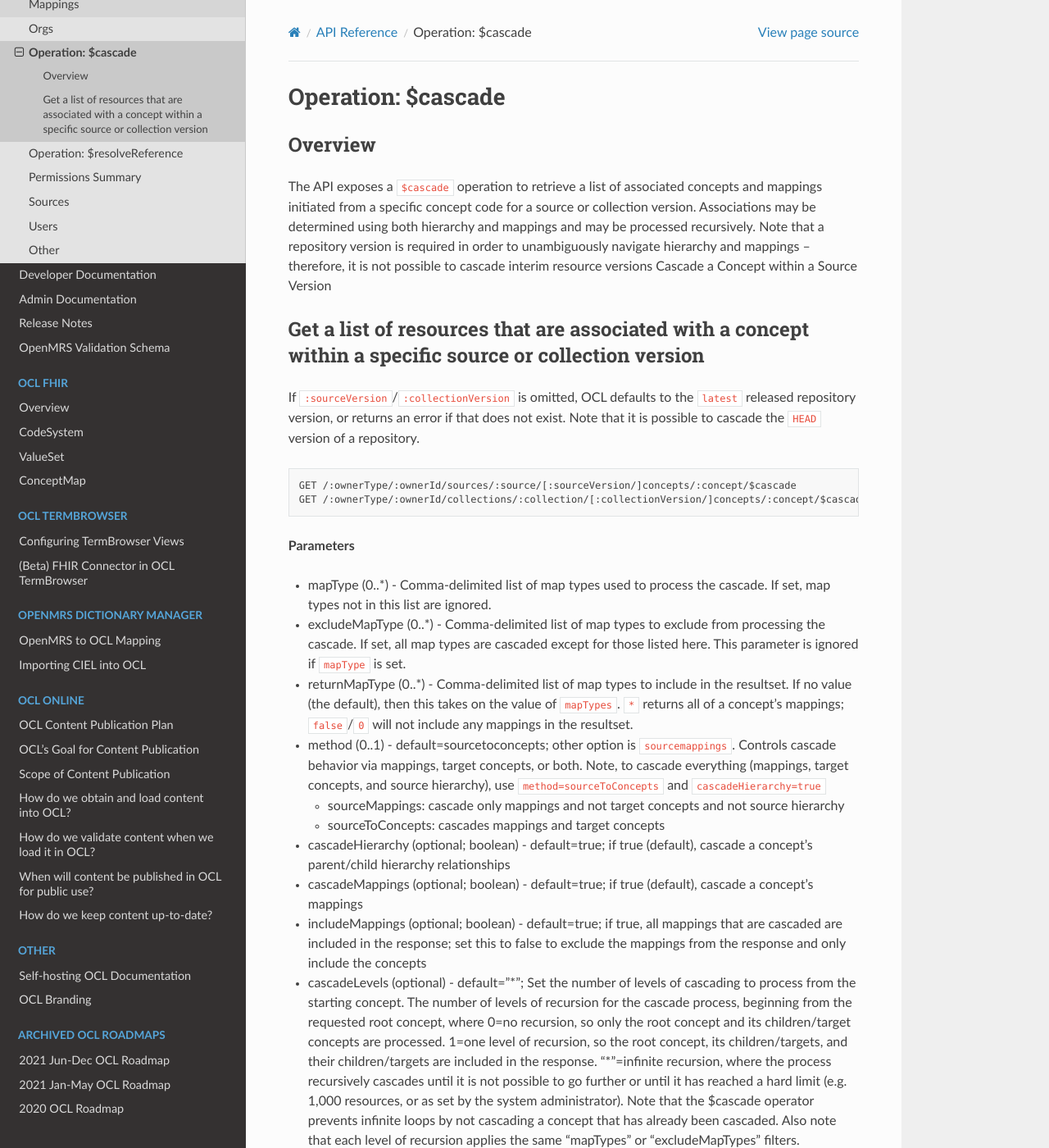
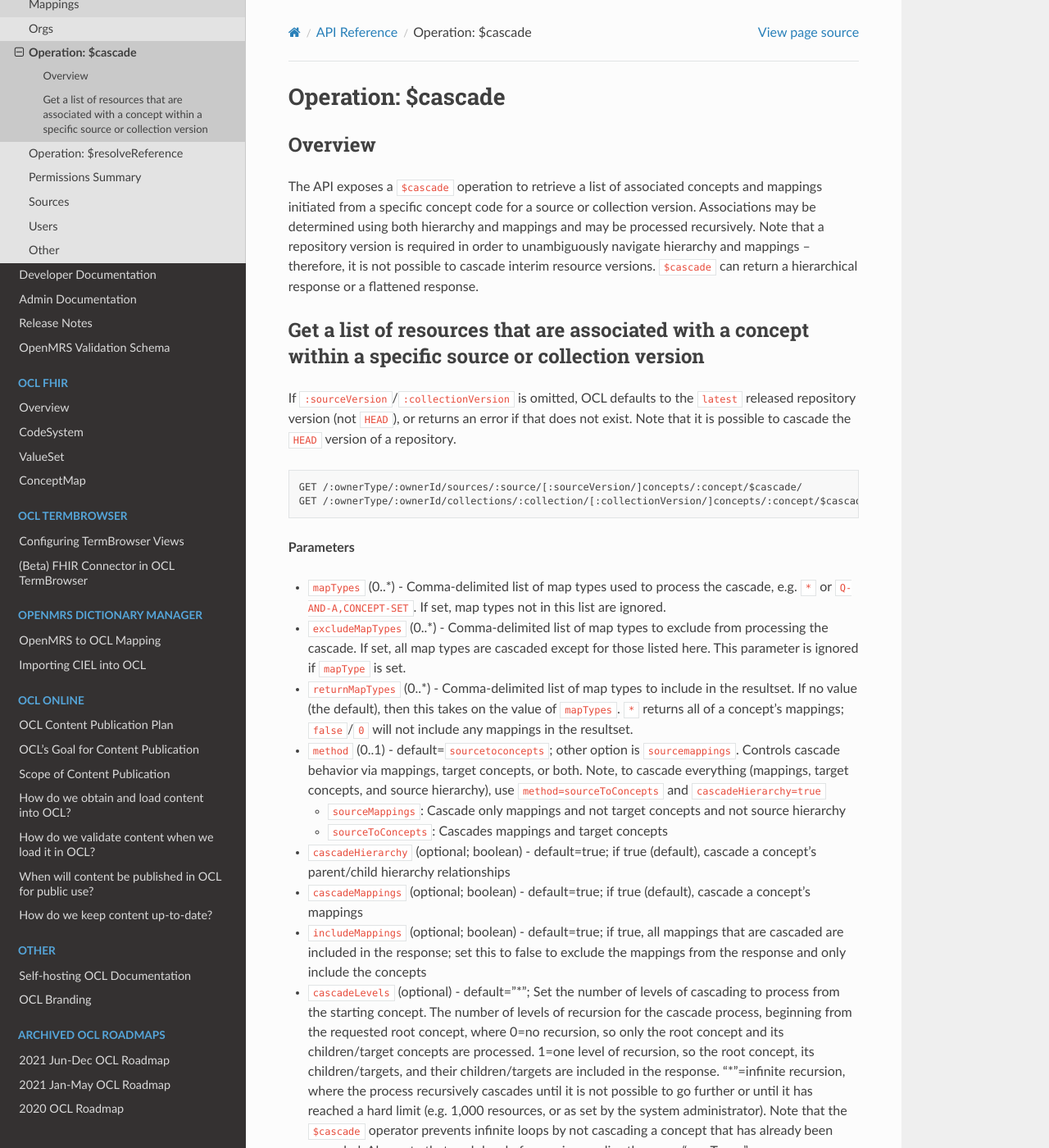
Before and after one commit to OpenConceptLab/ocl-docs, a Sphinx documentation site: the page built from docs/source/oclapi/apireference/cascade.md, in a window 1280 px wide and 1400 px high. Shown: the whole window at 82% size. Built offline with Sphinx 7.4.7 and the Read the Docs theme 2.0.0, drawn with Linux system fonts in a browser that asks for light colours; some of the changed text lies outside the part shown.

````diff
--- a/docs/source/oclapi/apireference/cascade.md
+++ b/docs/source/oclapi/apireference/cascade.md
@@ -1,30 +1,28 @@
 # Operation: $cascade
 
 ## Overview
-The API exposes a `$cascade` operation to retrieve a list of associated concepts and mappings initiated from a specific concept code for a source or collection version. Associations may be determined using both hierarchy and mappings and may be processed recursively. Note that a repository version is required in order to unambiguously navigate hierarchy and mappings – therefore, it is not possible to cascade interim resource versions
-Cascade a Concept within a Source Version
-
+The API exposes a `$cascade` operation to retrieve a list of associated concepts and mappings initiated from a specific concept code for a source or collection version. Associations may be determined using both hierarchy and mappings and may be processed recursively. Note that a repository version is required in order to unambiguously navigate hierarchy and mappings – therefore, it is not possible to cascade interim resource versions. `$cascade` can return a hierarchical response or a flattened response.
 
 ## Get a list of resources that are associated with a concept within a specific source or collection version
-If `:sourceVersion`/`:collectionVersion` is omitted, OCL defaults to the `latest` released repository version, or returns an error if that does not exist. Note that it is possible to cascade the `HEAD` version of a repository.
+If `:sourceVersion`/`:collectionVersion` is omitted, OCL defaults to the `latest` released repository version (not `HEAD`), or returns an error if that does not exist. Note that it is possible to cascade the `HEAD` version of a repository.
 ```
-GET /:ownerType/:ownerId/sources/:source/[:sourceVersion/]concepts/:concept/$cascade
-GET /:ownerType/:ownerId/collections/:collection/[:collectionVersion/]concepts/:concept/$cascade
+GET /:ownerType/:ownerId/sources/:source/[:sourceVersion/]concepts/:concept/$cascade/
+GET /:ownerType/:ownerId/collections/:collection/[:collectionVersion/]concepts/:concept/$cascade/
 ```
 
 **Parameters**
-* mapType (0..\*) - Comma-delimited list of map types used to process the cascade. If set, map types not in this list are ignored.
-* excludeMapType (0..\*) - Comma-delimited list of map types to exclude from processing the cascade. If set, all map types are cascaded except for those listed here. This parameter is ignored if `mapType` is set.
-* returnMapType (0..\*) - Comma-delimited list of map types to include in the resultset. If no value (the default), then this takes on the value of `mapTypes`. `*` returns all of a concept’s mappings; `false`/`0` will not include any mappings in the resultset.
-* method (0..1) - default=sourcetoconcepts; other option is `sourcemappings`. Controls cascade behavior via mappings, target concepts, or both. Note, to cascade everything (mappings, target concepts, and source hierarchy), use `method=sourceToConcepts` and `cascadeHierarchy=true`
-  * sourceMappings: cascade only mappings and not target concepts and not source hierarchy
-  * sourceToConcepts: cascades mappings and target concepts
-* cascadeHierarchy (optional; boolean) - default=true; if true (default), cascade a concept’s parent/child hierarchy relationships
-* cascadeMappings (optional; boolean) - default=true; if true (default), cascade a concept’s mappings
-* includeMappings (optional; boolean) - default=true; if true, all mappings that are cascaded are included in the response; set this to false to exclude the mappings from the response and only include the concepts
-* cascadeLevels (optional) - default="\*"; Set the number of levels of cascading to process from the starting concept. The number of levels of recursion for the cascade process, beginning from the requested root concept, where 0=no recursion, so only the root concept and its children/target concepts are processed. 1=one level of recursion, so the root concept, its children/targets, and their children/targets are included in the response. “\*”=infinite recursion, where the process recursively cascades until it is not possible to go further or until it has reached a hard limit (e.g. 1,000 resources, or as set by the system administrator). Note that the $cascade operator prevents infinite loops by not cascading a concept that has already been cascaded. Also note that each level of recursion applies the same “mapTypes” or “excludeMapTypes” filters.
-* reverse (optional; boolean) - default=false. By default, `$cascade` is processed from parent-to-child, from-concept-to-target-concept. Set `reverse=false` to process in the reverse direction, from child-to-parent and target-concept-to-from-concept.
-* view (string) - `flat` (default), `hierarchy`; Set to `“hierarchy”` to have entries returned inside each concept, beginning with the requested root concept. The default `“flat”` behavior simply returns a flat list of all concepts and mappings.
+* `mapTypes` (0..\*) - Comma-delimited list of map types used to process the cascade, e.g. `*` or `Q-AND-A,CONCEPT-SET`. If set, map types not in this list are ignored.
+* `excludeMapTypes` (0..\*) - Comma-delimited list of map types to exclude from processing the cascade. If set, all map types are cascaded except for those listed here. This parameter is ignored if `mapType` is set.
+* `returnMapTypes` (0..\*) - Comma-delimited list of map types to include in the resultset. If no value (the default), then this takes on the value of `mapTypes`. `*` returns all of a concept’s mappings; `false`/`0` will not include any mappings in the resultset.
+* `method` (0..1) - default=`sourcetoconcepts`; other option is `sourcemappings`. Controls cascade behavior via mappings, target concepts, or both. Note, to cascade everything (mappings, target concepts, and source hierarchy), use `method=sourceToConcepts` and `cascadeHierarchy=true`
+  * `sourceMappings`: Cascade only mappings and not target concepts and not source hierarchy
+  * `sourceToConcepts`: Cascades mappings and target concepts
+* `cascadeHierarchy` (optional; boolean) - default=true; if true (default), cascade a concept’s parent/child hierarchy relationships
+* `cascadeMappings` (optional; boolean) - default=true; if true (default), cascade a concept’s mappings
+* `includeMappings` (optional; boolean) - default=true; if true, all mappings that are cascaded are included in the response; set this to false to exclude the mappings from the response and only include the concepts
+* `cascadeLevels` (optional) - default="\*"; Set the number of levels of cascading to process from the starting concept. The number of levels of recursion for the cascade process, beginning from the requested root concept, where 0=no recursion, so only the root concept and its children/target concepts are processed. 1=one level of recursion, so the root concept, its children/targets, and their children/targets are included in the response. “\*”=infinite recursion, where the process recursively cascades until it is not possible to go further or until it has reached a hard limit (e.g. 1,000 resources, or as set by the system administrator). Note that the `$cascade` operator prevents infinite loops by not cascading a concept that has already been cascaded. Also note that each level of recursion applies the same “mapTypes” or “excludeMapTypes” filters.
+* `reverse` (optional; boolean) - default=false. By default, `$cascade` is processed from parent-to-child, from-concept-to-target-concept. Set `reverse=false` to process in the reverse direction, from child-to-parent and target-concept-to-from-concept.
+* `view` (string) - `flat` (default), `hierarchy`; Set to `“hierarchy”` to have entries returned inside each concept, beginning with the requested root concept. The default `“flat”` behavior simply returns a flat list of all concepts and mappings.
 
 
 Example Request
````
